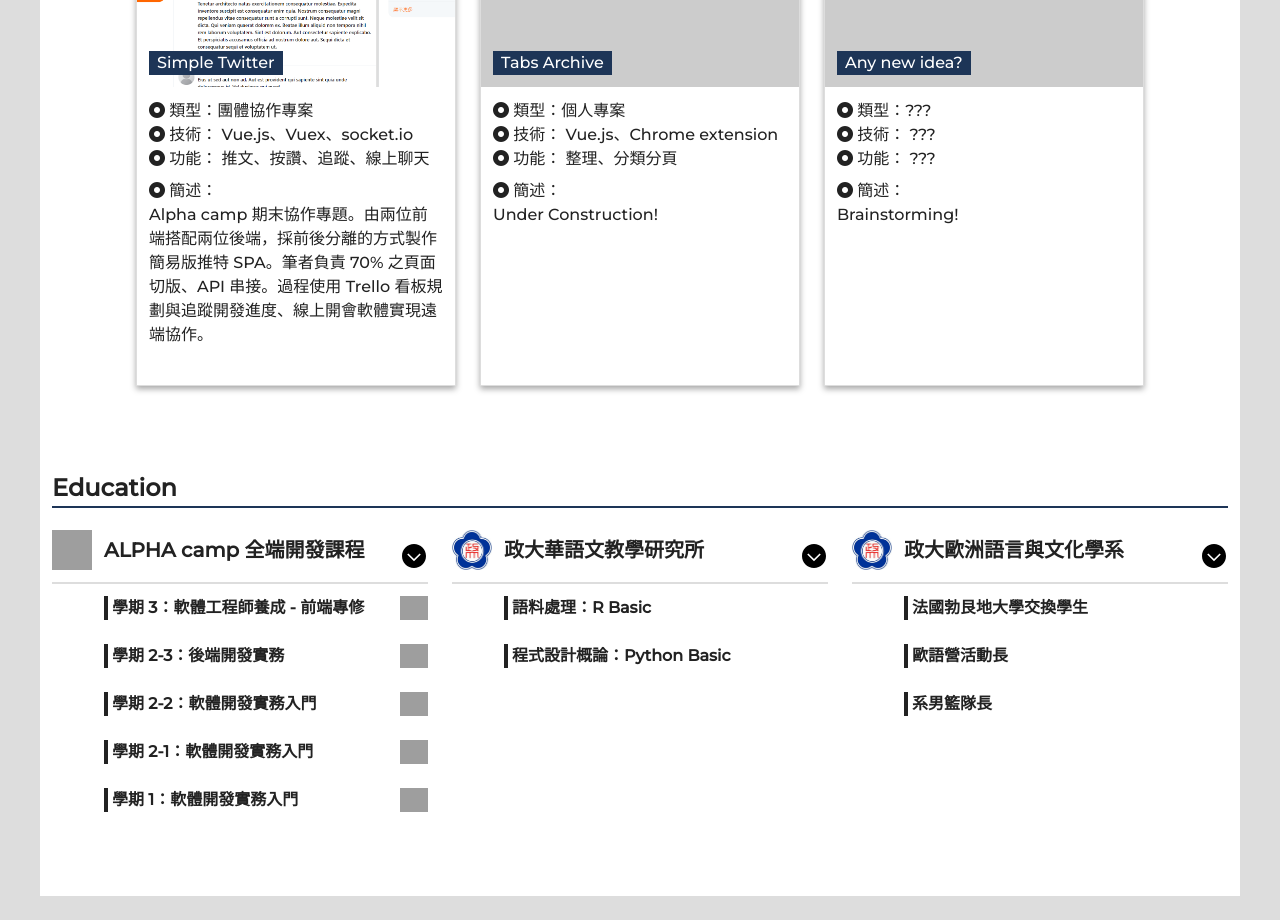
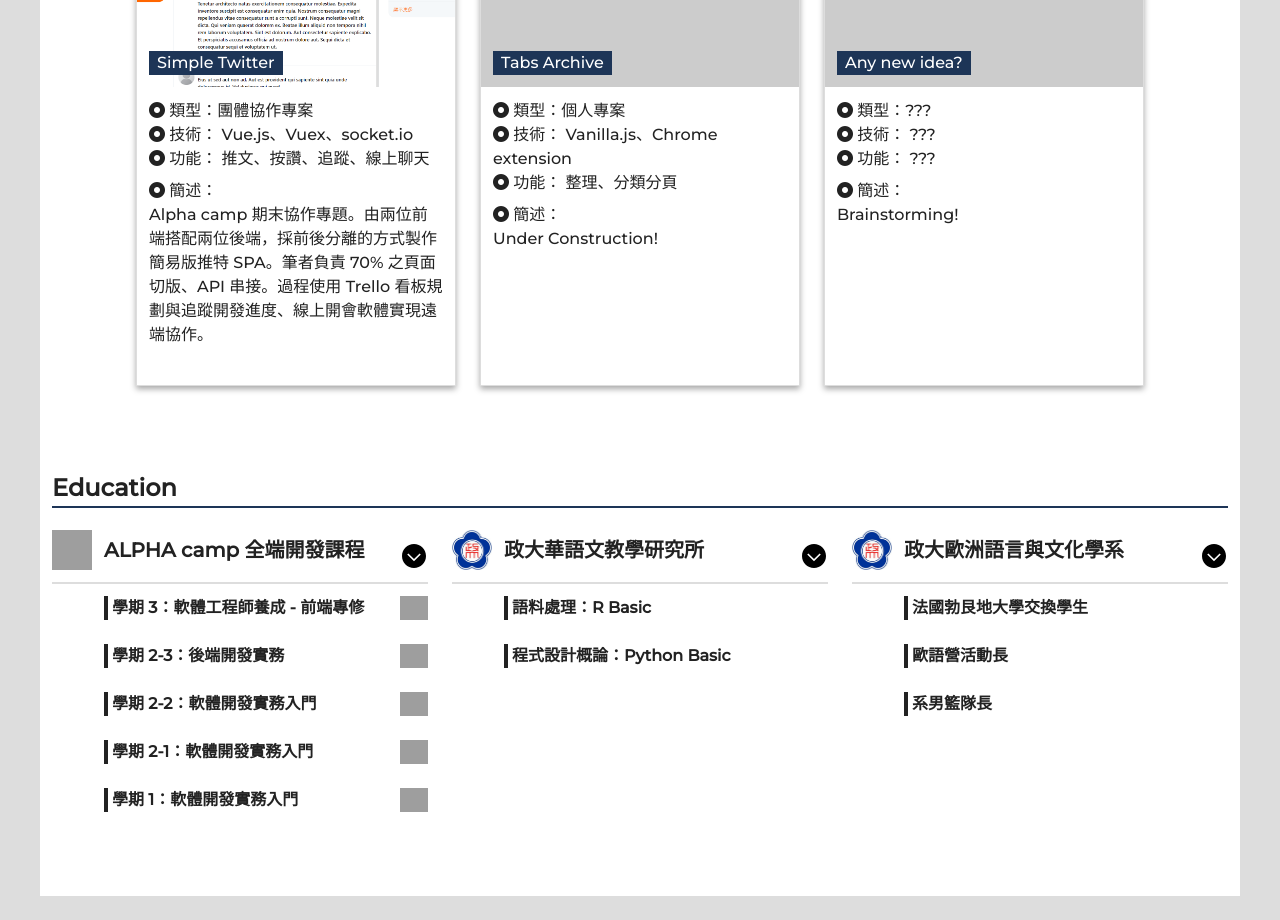
Before and after one commit to ClementPan/ClementPan, a Vue app: page / in a window 1280 px wide. Shown: the part 1340-2260 px from the top of the page. Built offline with nearby package versions, Linux system fonts and the light colour scheme; grey boxes are pictures that could not be loaded; a web font is replaced by a local one.

Commit message:
fix: change data in portfolio.vue

```diff
--- a/src/assets/css/application.css
+++ b/src/assets/css/application.css
@@ -11,7 +11,6 @@
 * {
   font-size: 16px;
   font-weight: normal;
-  /* font-family: 'Taipei Sans TC','Montserrat', 'Noto Serif TC', sans-serif; */
   font-family: 'Taipei Sans TC','Montserrat', 'Noto Serif TC', sans-serif;
   line-height: 1.5;
   color: #222;
--- a/src/components/Portfolio.vue
+++ b/src/components/Portfolio.vue
@@ -37,7 +37,7 @@
           img: "",
           type: "個人專案",
           github: "https://github.com/ClementPan",
-          techs: ["Vue.js", "Chrome extension"],
+          techs: ["Vanilla.js", "Chrome extension"],
           spec: ["整理", "分類分頁"],
           text: "Under Construction!",
         },
```
